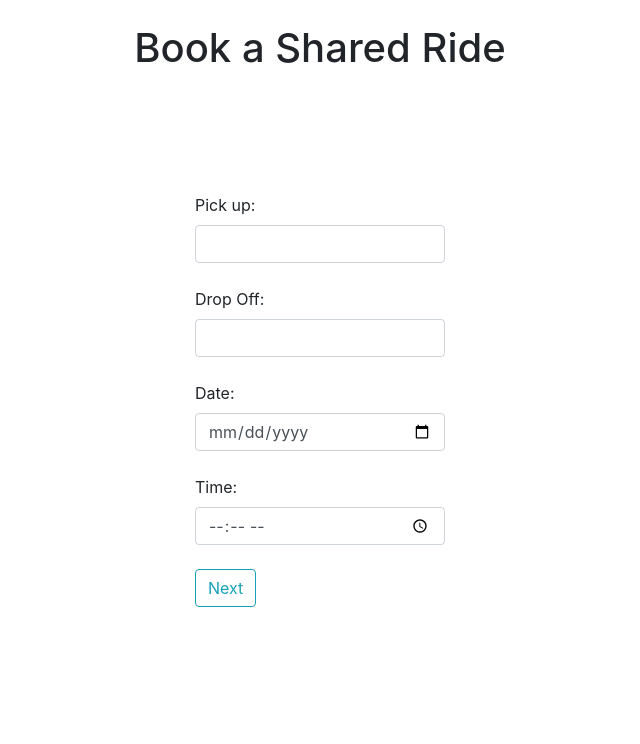
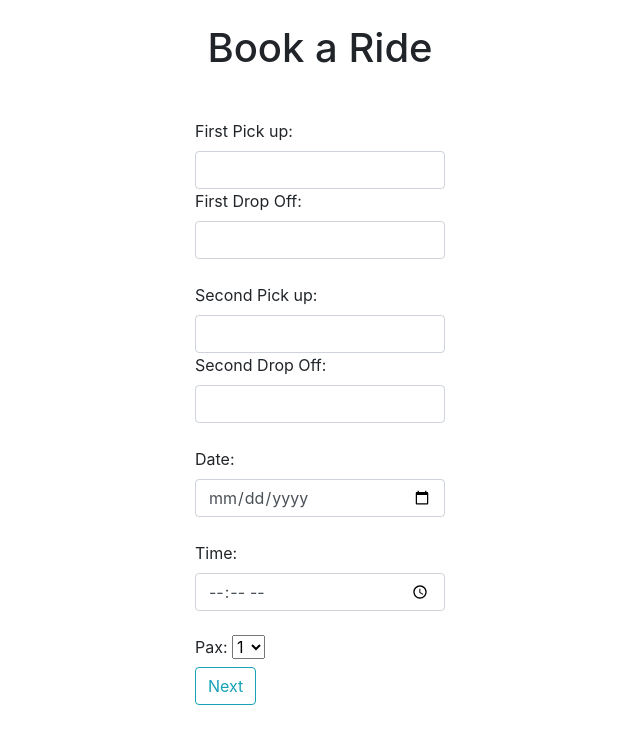
Before and after one commit to Li-Pin/CSC1008, a Flask app: page /booksharedride in a window 1280 px wide. Shown: the top 744 px of the page, without its empty margins (320-960 px from the left). Run offline with Flask 2, Linux system fonts and the light colour scheme.

Commit message:
Issue with getting dropbox value

```diff
--- a/Website/auth.py
+++ b/Website/auth.py
@@ -4,7 +4,7 @@ from flask import render_template, url_for, request, Blueprint, flash, redirect,
 from werkzeug.security import generate_password_hash, check_password_hash
 from flask_login import login_user
 from . import db
-from .models import User, TEST_ride
+from .models import User, TEST_ride, table2
 from oneMapMethods import locationdet
 
 
@@ -90,23 +90,37 @@ def bookride():
 @auth.route('/booksharedride', methods=['GET', 'POST'])
 def booksharedride():
     if request.method == 'POST':
-        fromLocation = request.form.get('fromLocation')  # Taking input from form
-        toLocation = request.form.get('toLocation')
-        date = request.form.get('date')
-        fromLocation = locationdet(fromLocation)  # Passing to API
-        toLocation = locationdet(toLocation)
-        fromLocationlat = fromLocation[0]  # Assigning array values
-        fromLocationlong = fromLocation[1]
-        toLocationlat = toLocation[0]
-        toLocationlong = toLocation[1]
-        fromLocationname = fromLocation[2]
-        toLocationname = toLocation[2]
+        #pickUp = request.form.get('pickUp')  # Taking input from form
+        #secondPickup = request.form.get('secondPickup')
+        #dropOff  = request.form.get('dropOff')
+        #secondDropoff = request.form.get('secondDropoff')
+        #time = request.form.get('time')
+        #pax = request.form.get('pax')
+        #ctt = request.form.get('ctt')
+        #date = request.form.get('date')
+        #paym = request.form.get('paym')
+        typee= request.form.get('typee')
 
-        return redirect(url_for('auth.confirmride', fromLocationlat=fromLocationlat, fromLocationlong=fromLocationlong,
-                                toLocationlat=toLocationlat, toLocationlong=toLocationlong,
-                                fromLocationname=fromLocationname, toLocationname=toLocationname))
 
+        Share_Ride = table2(typee=typee)
+        db.session.add(Share_Ride)
+        db.session.commit()
+        return redirect(url_for("auth.confirmride"))
     return render_template("booksharedride.html")
+
+        #fromLocation = locationdet(fromLocation)  # Passing to API
+        #toLocation = locationdet(toLocation)
+        #fromLocationlat = fromLocation[0]  # Assigning array values
+        #fromLocationlong = fromLocation[1]
+        #toLocationlat = toLocation[0]
+        #toLocationlong = toLocation[1]
+        #fromLocationname = fromLocation[2]
+        #toLocationname = toLocation[2]
+
+        #return redirect(url_for('auth.confirmride', fromLocationlat=fromLocationlat, fromLocationlong=fromLocationlong,
+                              #  toLocationlat=toLocationlat, toLocationlong=toLocationlong,
+                               # fromLocationname=fromLocationname, toLocationname=toLocationname))
+
 
 
 @auth.route('/confirmride', methods=['GET', 'POST'])
--- a/Website/templates/booksharedride.html
+++ b/Website/templates/booksharedride.html
@@ -2,20 +2,33 @@
 
 {% block content %}
     <div align="center">
-        <h1>Book a Shared Ride</h1>
+        <h1>Book a Ride</h1>
     </div>
 
     <form id=centerRegister method="POST">
-        <label >Pick up:</label>
-                <input type="text" class="form-control" name="fromLocation" required><br/>
-        <label >Drop Off:</label>
-                <input type="text" class="form-control"  name="toLocation" required><br/>
+        <br/><label >First Pick up:</label>
+                <input type="text" class="form-control" name="pickUp" required>
+        <label >First Drop Off:</label>
+                <input type="text" class="form-control"  name="dropOff" required><br/>
+        <label >Second Pick up:</label>
+                <input type="text" class="form-control" name="secondPickup" required>
+        <label >Second Drop Off:</label>
+                <input type="text" class="form-control"  name="secondDropoff" required><br/>
         <label >Date:</label>
-                <input type="date" class="form-control"  name="date" required><br/>
+                <input type="date" class="form-control"  format='%Y-%m-%d' name="date" required><br/>
         <label >Time:</label>
-                <input type="time" class="form-control"  name="time" required><br/>
+                <input type="time" class="form-control"  format='%H-%M' name="time" required><br/>
+        <label for="typee" >Pax:</label>
+                <select name="typee" id="typee">
+        <option value="1">1</option>
+        <option value="2">2</option>
+        <option value="3">3</option>
+        <option value="4">4</option>
+        <option value="5">5</option></select><br/>
 
-        <!--<label >Email:</label>
+
+
+                 <!--<label >Email:</label>
             <input  class="form-control"  name="email" required><br/><br/>
 -->
 
```
Also changed, not shown: Website/models.py (+18 -14 lines), Website/database.db.
